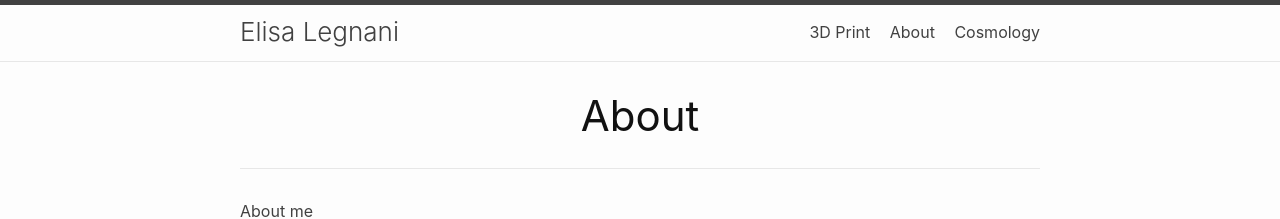
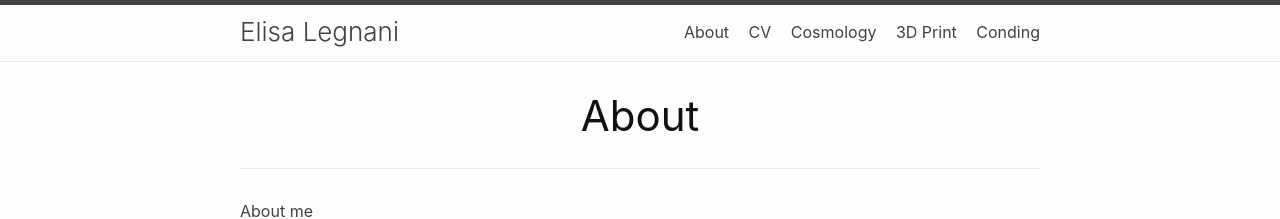
Before and after one commit to ElisaLegnani/new_website, a Jekyll site: the page built from about.md, in a window 1280 px wide. Shown: the top 219 px of the page. Built offline with Jekyll 4.4.1, drawn with Linux system fonts in a browser that asks for light colours; nearby versions of some CDN libraries.

Commit message:
Update navigation items to use data from site.data.navigation

```diff
--- a/_includes/nav-items.html
+++ b/_includes/nav-items.html
@@ -1,8 +1,7 @@
 <div class="nav-items">
-  {%- for path in include.paths -%}
-  {%- assign hyperpage = site.pages | where: "path", path | first -%}
-  {%- if hyperpage.title %}
-  <a class="nav-item" href="{{ hyperpage.url | relative_url }}">{{ hyperpage.title | escape }}</a>
-  {%- endif -%}
-  {%- endfor %}
+  {%- for item in site.data.navigation -%}
+    <a class="nav-item" href="{{ item.url | relative_url }}">
+      {{ item.title }}
+    </a>
+  {%- endfor -%}
 </div>
```
Also changed, not shown: _data/navigation.yml (+10 -11 lines).
